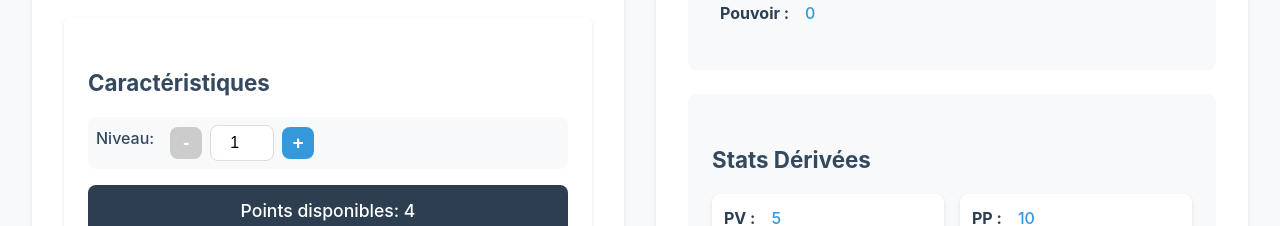
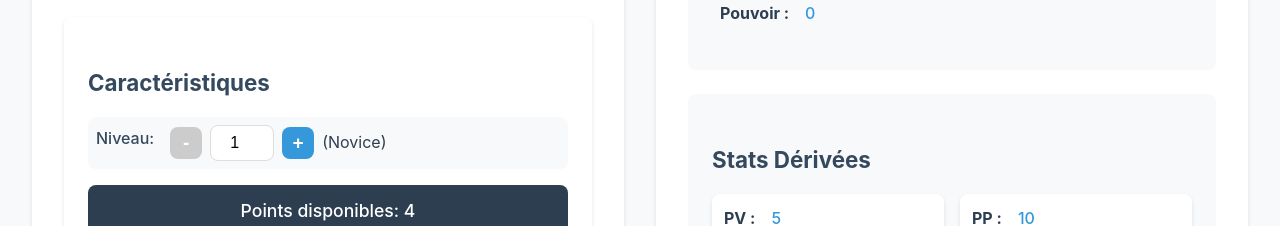
Before and after one commit to Martin-Die/jdr-app, a Next.js app: page / in a window 1280 px wide. Shown: the part 1000-1226 px from the top of the page. Built offline with nearby package versions, Linux system fonts and the light colour scheme.

Commit message:
ajout des stats de niveaux prêt a être utiliser affichage du rang du niveau optimisation du css

```diff
--- a/src/app/components/character/CharacterStats.tsx
+++ b/src/app/components/character/CharacterStats.tsx
@@ -1,4 +1,5 @@
 import { Character } from '../../types/Character';
+import { getSkillLevelInfo } from '../../types/SkillLevel';
 
 interface CharacterStatsProps {
   character: Character;
@@ -40,6 +41,8 @@ export const CharacterStats = ({ character, onInputChange, pointsDisponibles }:
       onInputChange('niveau', newLevel);
     };
   };
+
+  const currentLevelInfo = getSkillLevelInfo(character.niveau || 1);
 
   const stats = [
     { id: 'force', label: 'Force' },
@@ -84,6 +87,11 @@ export const CharacterStats = ({ character, onInputChange, pointsDisponibles }:
           >
             +
           </button>
+          {currentLevelInfo && (
+            <span className="ml-2 text-sm font-medium text-gray-700">
+              ({currentLevelInfo.rang})
+            </span>
+          )}
         </div>
       </div>
 
--- a/src/app/globals.css
+++ b/src/app/globals.css
@@ -9,6 +9,12 @@
   --shadow: 0 2px 4px rgba(0, 0, 0, 0.1);
   --border-radius: 8px;
   --spacing-unit: 1rem;
+  --danger-color: #e74c3c;
+  --success-color: #2ecc71;
+  --transition-speed: 0.2s;
+  --hover-accent: #2980b9;
+  --hover-danger: #c0392b;
+  --hover-success: #27ae60;
 }
 
 /* Reset et styles de base */
@@ -86,7 +92,7 @@ select {
   border: 1px solid var(--border-color);
   border-radius: var(--border-radius);
   font-size: 1rem;
-  transition: border-color 0.2s;
+  transition: border-color var(--transition-speed);
 }
 
 input:focus,
@@ -111,11 +117,11 @@ button {
   border-radius: var(--border-radius);
   cursor: pointer;
   font-weight: 500;
-  transition: background-color 0.2s;
+  transition: background-color var(--transition-speed);
 }
 
 button:hover {
-  background-color: #2980b9;
+  background-color: var(--hover-accent);
 }
 
 /* Styles pour l'affichage */
@@ -183,48 +189,42 @@ button:hover {
   border-radius: var(--border-radius);
 }
 
-.competence-name {
-  width: 100%;
-}
-
-.competence-level {
-  width: 100%;
-}
-
+.competence-name,
+.competence-level,
 .competence-specialization {
   width: 100%;
 }
 
 .delete-skill {
   padding: 0.5rem 1rem;
-  background-color: #e74c3c;
+  background-color: var(--danger-color);
   color: white;
   border: none;
   border-radius: var(--border-radius);
   cursor: pointer;
   font-weight: bold;
-  transition: background-color 0.2s;
+  transition: background-color var(--transition-speed);
 }
 
 .delete-skill:hover {
-  background-color: #c0392b;
+  background-color: var(--hover-danger);
 }
 
 .add-skill {
   width: 100%;
   padding: 0.75rem;
-  background-color: #2ecc71;
+  background-color: var(--success-color);
   color: white;
   border: none;
   border-radius: var(--border-radius);
   cursor: pointer;
   font-weight: 500;
-  transition: background-color 0.2s;
+  transition: background-color var(--transition-speed);
   margin-top: 1rem;
 }
 
 .add-skill:hover {
-  background-color: #27ae60;
+  background-color: var(--hover-success);
 }
 
 /* Responsive */
@@ -493,12 +493,14 @@ button:hover {
   display: flex;
   align-items: center;
   gap: 1rem;
+  margin-bottom: 1rem;
 }
 
 .stat-input-group {
   display: flex;
   align-items: center;
   gap: 0.5rem;
+  flex: 1;
 }
 
 .stat-button {
@@ -518,13 +520,21 @@ button:hover {
   transition: background-color 0.2s;
 }
 
-.stat-button:hover {
+.stat-button:hover:not(:disabled) {
   background-color: #2980b9;
+}
+
+.stat-button:disabled {
+  background-color: #ccc;
+  cursor: not-allowed;
 }
 
 .stat-input-group input {
   width: 4rem;
   text-align: center;
+  padding: 0.5rem;
+  border: 1px solid #ddd;
+  border-radius: var(--border-radius);
 }
 
 .stats-section {
@@ -559,47 +569,3 @@ button:hover {
   font-weight: 500;
   font-size: 1.1rem;
 }
-
-.stat-group {
-  display: flex;
-  align-items: center;
-  margin-bottom: 1rem;
-}
-
-.stat-input-group {
-  display: flex;
-  align-items: center;
-  gap: 0.5rem;
-}
-
-.stat-button {
-  background-color: var(--accent-color);
-  color: white;
-  border: none;
-  border-radius: var(--border-radius);
-  width: 2rem;
-  height: 2rem;
-  display: flex;
-  align-items: center;
-  justify-content: center;
-  cursor: pointer;
-  font-size: 1.2rem;
-  transition: background-color 0.2s;
-}
-
-.stat-button:hover:not(:disabled) {
-  background-color: var(--accent-color-dark);
-}
-
-.stat-button:disabled {
-  background-color: #ccc;
-  cursor: not-allowed;
-}
-
-.stat-input-group input {
-  width: 4rem;
-  text-align: center;
-  padding: 0.5rem;
-  border: 1px solid #ddd;
-  border-radius: var(--border-radius);
-}
--- /dev/null
+++ b/src/app/types/SkillLevel.ts
@@ -0,0 +1,123 @@
+export interface SkillLevelInfo {
+  rang: string;
+  niveau: number;
+  coutAmelioration: number;
+  coutAchatDirect: number;
+  bonusDes: number;
+  specialisations: {
+    basic: number;
+    sansSpecialisation: number;
+    nonMaitrise: number;
+  };
+}
+
+export const SKILL_LEVELS: SkillLevelInfo[] = [
+  {
+    rang: "Novice",
+    niveau: 1,
+    coutAmelioration: 1,
+    coutAchatDirect: 1,
+    bonusDes: 1,
+    specialisations: {
+      basic: 0,
+      sansSpecialisation: 0,
+      nonMaitrise: 0
+    }
+  },
+  {
+    rang: "Débutant",
+    niveau: 2,
+    coutAmelioration: 2,
+    coutAchatDirect: 2,
+    bonusDes: 2,
+    specialisations: {
+      basic: 0,
+      sansSpecialisation: 0,
+      nonMaitrise: 0
+    }
+  },
+  {
+    rang: "Initié",
+    niveau: 3,
+    coutAmelioration: 3,
+    coutAchatDirect: 4,
+    bonusDes: 3,
+    specialisations: {
+      basic: 0,
+      sansSpecialisation: 0,
+      nonMaitrise: 0
+    }
+  },
+  {
+    rang: "Expert",
+    niveau: 4,
+    coutAmelioration: 4,
+    coutAchatDirect: 7,
+    bonusDes: 5,
+    specialisations: {
+      basic: 4,
+      sansSpecialisation: 3,
+      nonMaitrise: 2
+    }
+  },
+  {
+    rang: "Maître",
+    niveau: 5,
+    coutAmelioration: 6,
+    coutAchatDirect: 11,
+    bonusDes: 8,
+    specialisations: {
+      basic: 6,
+      sansSpecialisation: 4,
+      nonMaitrise: 2
+    }
+  },
+  {
+    rang: "Légendaire",
+    niveau: 6,
+    coutAmelioration: 8,
+    coutAchatDirect: 17,
+    bonusDes: 12,
+    specialisations: {
+      basic: 9,
+      sansSpecialisation: 6,
+      nonMaitrise: 3
+    }
+  },
+  {
+    rang: "Mythique",
+    niveau: 7,
+    coutAmelioration: 10,
+    coutAchatDirect: 25,
+    bonusDes: 17,
+    specialisations: {
+      basic: 13,
+      sansSpecialisation: 9,
+      nonMaitrise: 3
+    }
+  },
+  {
+    rang: "Divin",
+    niveau: 8,
+    coutAmelioration: -1, // X indique que ce n'est pas disponible
+    coutAchatDirect: 35,
+    bonusDes: 25,
+    specialisations: {
+      basic: 18,
+      sansSpecialisation: 12,
+      nonMaitrise: 5
+    }
+  }
+];
+
+export function getSkillLevelInfo(niveau: number): SkillLevelInfo | undefined {
+  return SKILL_LEVELS.find(level => level.niveau === niveau);
+}
+
+export function getNextSkillLevel(currentNiveau: number): SkillLevelInfo | undefined {
+  return SKILL_LEVELS.find(level => level.niveau === currentNiveau + 1);
+}
+
+export function getPreviousSkillLevel(currentNiveau: number): SkillLevelInfo | undefined {
+  return SKILL_LEVELS.find(level => level.niveau === currentNiveau - 1);
+}
```
